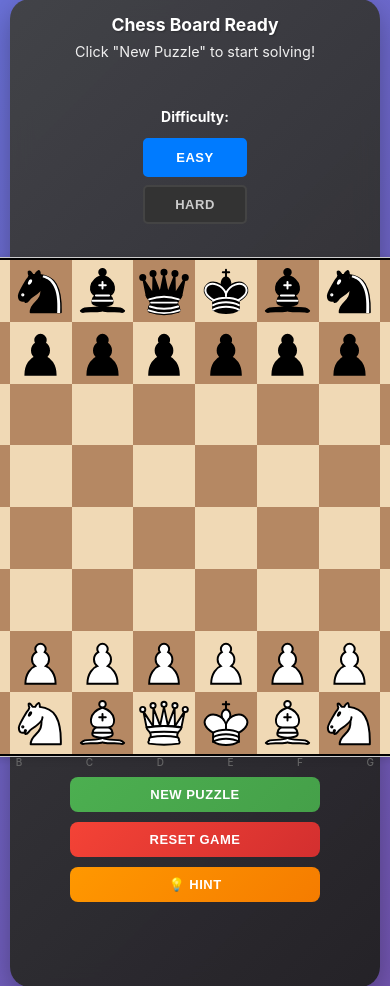
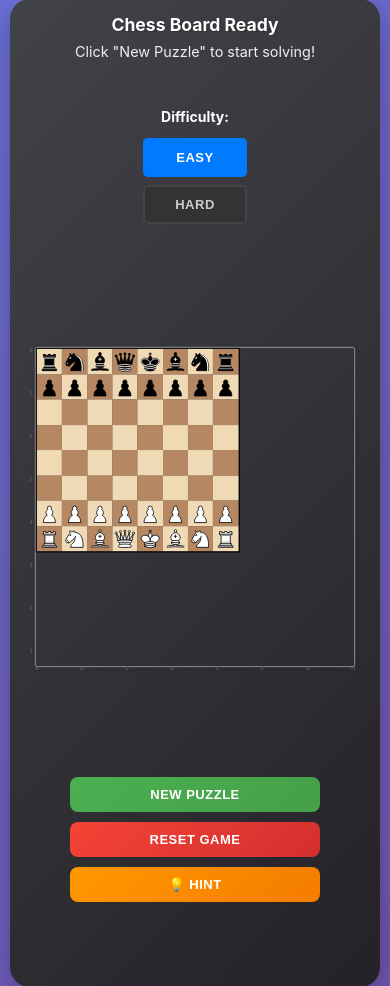
Before and after one commit to jakereiser/chess-puzzle, a Flask app: page / in a window 390 px wide; the page is wider, and only the part inside the window is pictured. Shown: the part 638-1624 px from the top of that part. Run offline with Flask 3, Linux system fonts and the light colour scheme; some libraries are stand-ins or nearby versions.

Commit message:
Scale down chess board to 80% for mobile browsers

```diff
--- a/static/style.css
+++ b/static/style.css
@@ -791,38 +791,42 @@ header h1 {
         order: -1; /* Move to top */
     }
 
-    /* Chess board mobile optimizations */
+    /* Chess board mobile optimizations - Scale down to 80% */
     .chess-board-container {
         width: 100%;
-        max-width: 400px;
+        max-width: 320px; /* 400px * 0.8 = 320px */
         margin: 0 auto;
         background: transparent;
         box-shadow: none; /* Remove shadow on mobile for cleaner look */
+        transform: scale(0.8);
+        transform-origin: center center;
     }
 
     .chess-board {
         width: 100% !important;
         height: auto !important;
-        max-width: 400px;
-        max-height: 400px;
+        max-width: 320px; /* 400px * 0.8 = 320px */
+        max-height: 320px; /* 400px * 0.8 = 320px */
         aspect-ratio: 1; /* Maintain square aspect ratio */
     }
 
     /* Coordinate labels for mobile */
     .coordinate-labels {
-        padding: 0 15px 15px 15px;
+        padding: 0 12px 12px 12px; /* Reduced padding to match 80% scale */
+        transform: scale(0.8);
+        transform-origin: center center;
     }
 
     .coordinate-left {
-        width: 15px;
-        font-size: 10px;
+        width: 12px; /* 15px * 0.8 = 12px */
+        font-size: 8px; /* 10px * 0.8 = 8px */
     }
 
     .coordinate-bottom {
-        font-size: 10px;
-        bottom: -15px;
-        left: 15px;
-        width: calc(100% - 30px);
+        font-size: 8px; /* 10px * 0.8 = 8px */
+        bottom: -12px; /* 15px * 0.8 = 12px */
+        left: 12px; /* 15px * 0.8 = 12px */
+        width: calc(100% - 24px); /* 30px * 0.8 = 24px */
     }
 
     /* Game stats for mobile */
@@ -931,8 +935,12 @@ header h1 {
     }
 
     .chess-board {
-        max-width: 350px;
-        max-height: 350px;
+        max-width: 280px; /* 350px * 0.8 = 280px */
+        max-height: 280px; /* 350px * 0.8 = 280px */
+    }
+
+    .chess-board-container {
+        max-width: 280px; /* 350px * 0.8 = 280px */
     }
 
     .btn {
```
